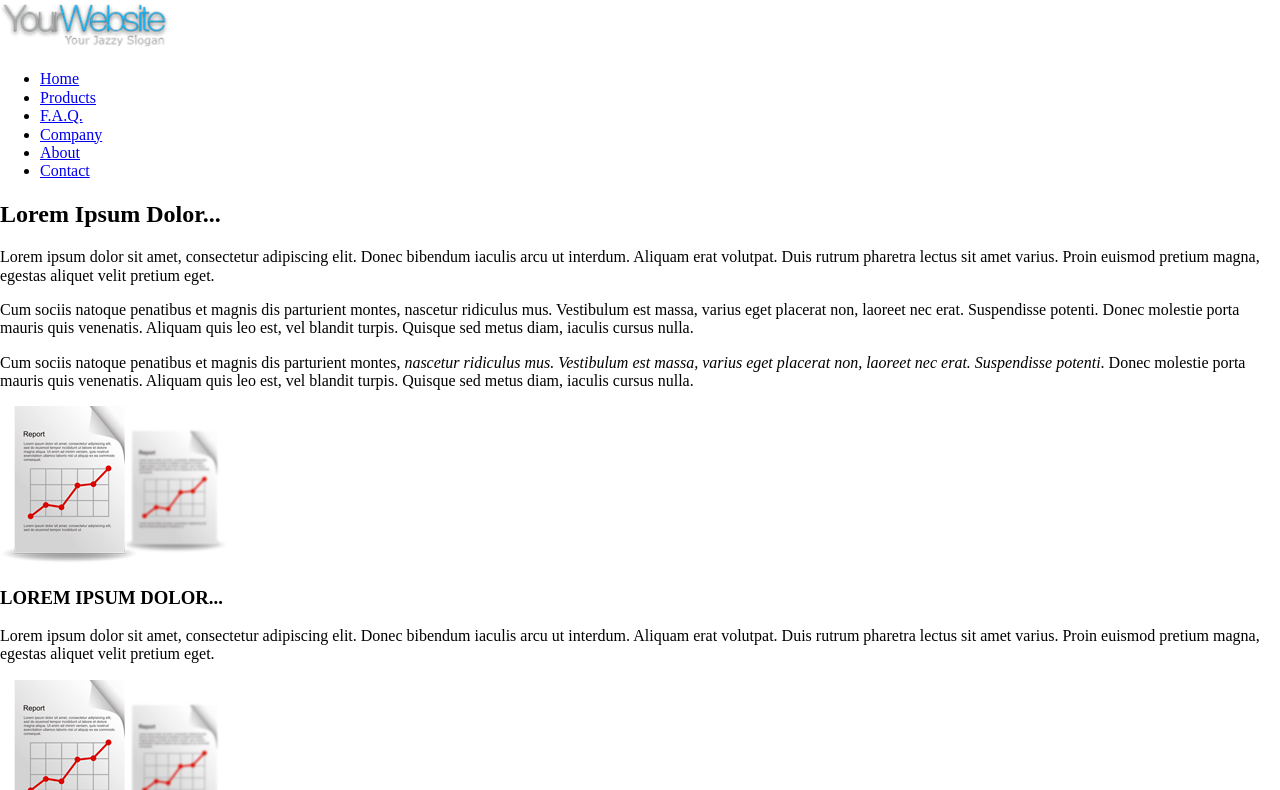
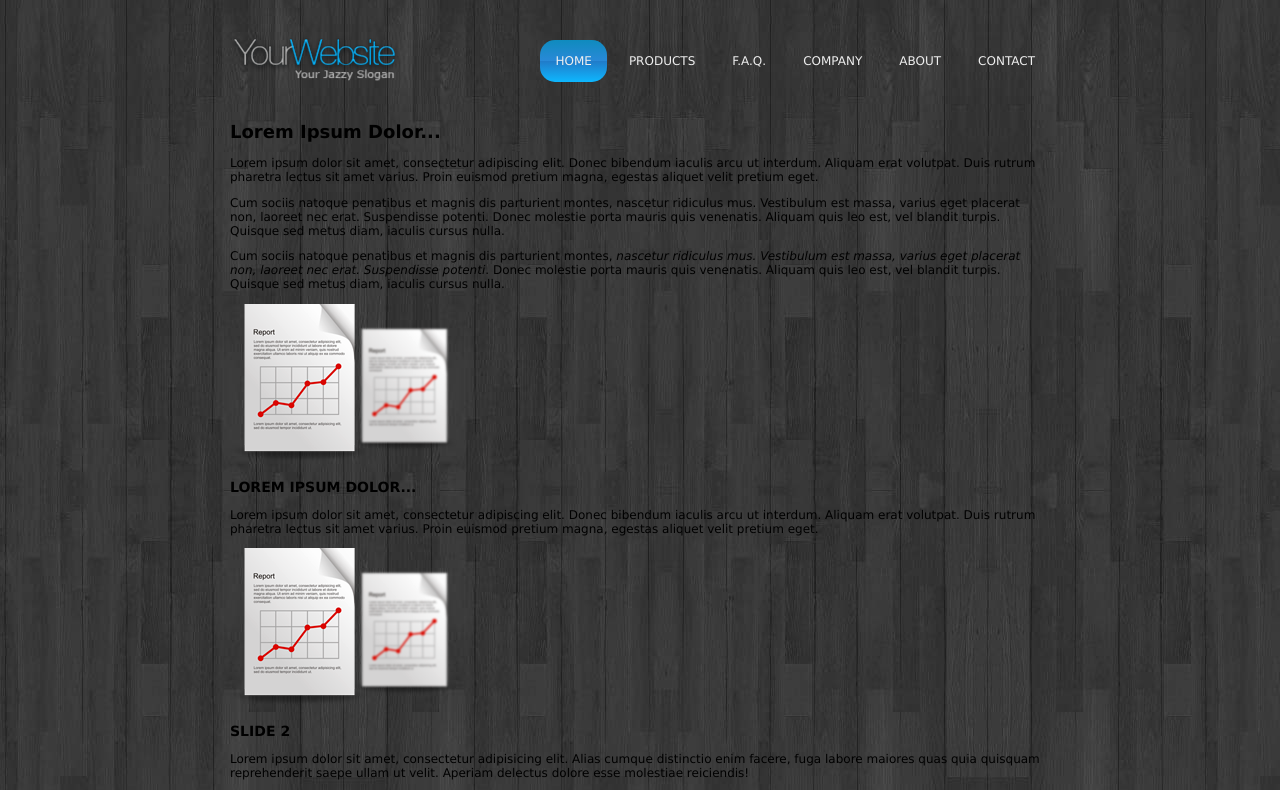
Before and after one commit to alexaandrievskaya/simple-template, a website: page index.html in a window 1280 px wide. Shown: the top 790 px of the page. Drawn offline with Linux system fonts and the light colour scheme.

Commit message:
UPD: ended header section.

```diff
--- a/assets/scss/_common.scss
+++ b/assets/scss/_common.scss
@@ -0,0 +1,33 @@
+* {
+  box-sizing: border-box;
+}
+
+html {
+  font-family: verdana, arial, sans-serif;
+  font-size: 12px;
+  line-height: 1.15;
+}
+
+body {
+  display: flex;
+  flex-direction: column;
+  background: url(../img/background.jpg);
+  background-color: #3a3a3a;
+  background-position: 50% 0;
+  align-items: center;
+}
+
+.wrapper {
+  max-width: 850px;
+  padding: 0 15px;
+  flex-grow: 1;
+}
+
+a {
+  text-decoration: none;
+  background-color: transparent;
+}
+
+li {
+  line-height: 1.5;
+}
--- a/assets/scss/_header.scss
+++ b/assets/scss/_header.scss
@@ -0,0 +1,10 @@
+.header {
+  display: flex;
+  flex: 1 0 100%;
+  margin: 34px 0;
+  align-items: center;
+
+  &-logo {
+    flex: 0 0 200px;
+  }
+}
--- a/assets/scss/_menu.scss
+++ b/assets/scss/_menu.scss
@@ -0,0 +1,56 @@
+.menu {
+  position: relative;
+  z-index: 9;
+  display: flex;
+  justify-content: flex-end;
+
+  @include min-sm {
+    flex: 1 0 200px;
+  }
+
+  &__btn {
+    flex-direction: column;
+    width: 50px;
+    height: 50px;
+    cursor: pointer;
+    background-color: rgba(0, 0, 0, 0.25);
+    -webkit-box-orient: vertical;
+    -webkit-box-direction: normal;
+    align-items: center;
+
+    @include min-lg {
+      display: none;
+    }
+  }
+
+  &__list {
+    display: flex;
+    min-height: 40px;
+    margin: 0;
+    padding: 0;
+    list-style: none;
+    align-items: center;
+
+    &-item {
+      display: block;
+      margin-left: 7px;
+
+      a {
+        display: block;
+        padding: 12px 15px;
+        text-decoration: none;
+        text-transform: uppercase;
+        color: $light-color;
+        border-radius: 15px;
+      }
+
+      &.active a {
+        background: linear-gradient(to bottom, #0f8bbe 0%, #2989d8 50%, #207cca 51%, #0eb7fe 100%);
+      }
+
+      &:hover:not(.active) a {
+        background-color: rgba(255, 255, 255, 0.2);
+      }
+    }
+  }
+}
--- a/assets/scss/_mixins.scss
+++ b/assets/scss/_mixins.scss
@@ -0,0 +1,11 @@
+@mixin min-sm {
+  @media (min-width: $small + 1) {
+    @content;
+  }
+}
+
+@mixin min-lg {
+  @media (min-width: $large + 1) {
+    @content;
+  }
+}
```
Also changed, not shown: assets/css/style.css.
